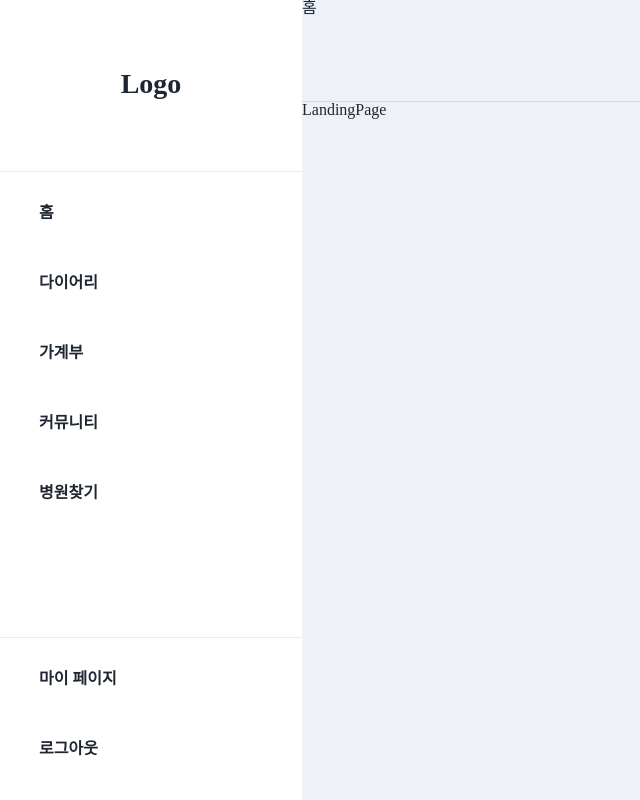
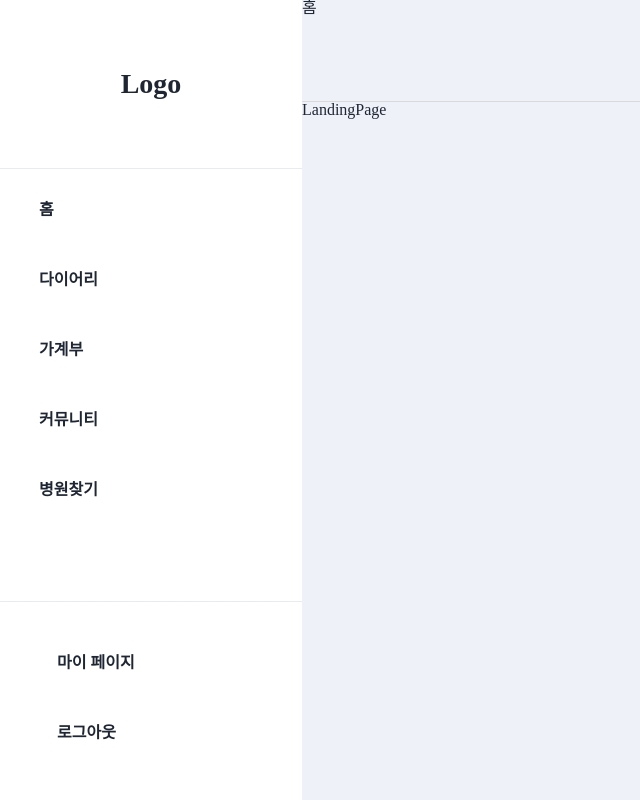
Before and after one commit to With-Pet-Project/With-Pet-FE, a React (Create React App) app: page / in a window 1280 px wide. Shown: the whole page, without its empty margins (0-640 px from the left). Built offline with nearby package versions, Linux system fonts and the light colour scheme.

Commit message:
:bug: Fix: modified css styling(sidebar)

```diff
--- a/src/components/common/Sidebar/SidebarContainer.js
+++ b/src/components/common/Sidebar/SidebarContainer.js
@@ -5,6 +5,7 @@ import { Link } from 'react-router-dom';
 function SidebarContainer() {
   return (
     <div className="side-navbar-container">
+      <div className="side-navbar-inner-container">
         <div className="side-navbar-top-logo">
           <div className="logo-img">Logo</div>
         </div>
@@ -50,6 +51,7 @@ function SidebarContainer() {
           </ul>
         </div>
       </div>
+    </div>
   );
 }
 
--- a/src/components/common/Sidebar/SidebarContainer.scss
+++ b/src/components/common/Sidebar/SidebarContainer.scss
@@ -1,14 +1,23 @@
 @import '../../../lib/styles/mediaQuery.scss';
 
 .side-navbar-container {
-    display: flex;
     box-sizing: border-box;
-    flex-direction: column;
     margin: 0;
     background-color: #FFFFFF;
     width: 302px;
     height: 100vh;
     font-weight: 700;
+}
+
+.side-navbar-inner-container {
+    position: fixed;
+    top: 0;
+    left: 0;
+    display: flex;
+    box-sizing: border-box;
+    height: 100vh;
+    width: 302px;
+    flex-direction: column;
 }
 
 .side-navbar-top-logo {
@@ -53,5 +62,11 @@
 
 .side-navbar-menu-bottom {
     border-top: 1px solid #E9EBF0;
-    height: 153px;
+    height: 183px;
+
+    & ul {
+        box-sizing: border-box;
+        height: 100%;
+        padding: 20px 18px;
+    }
 }
```
Lines whose indentation alone changed are shown as unchanged.
